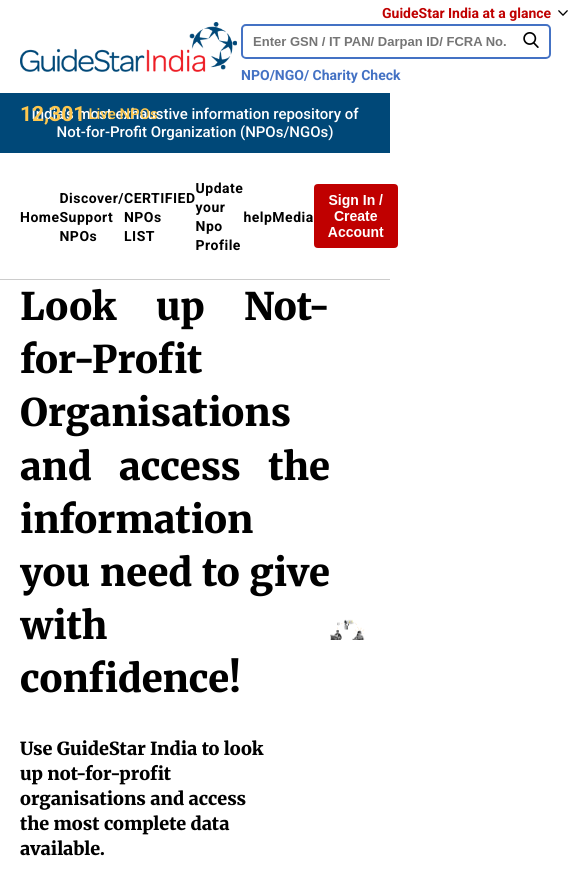
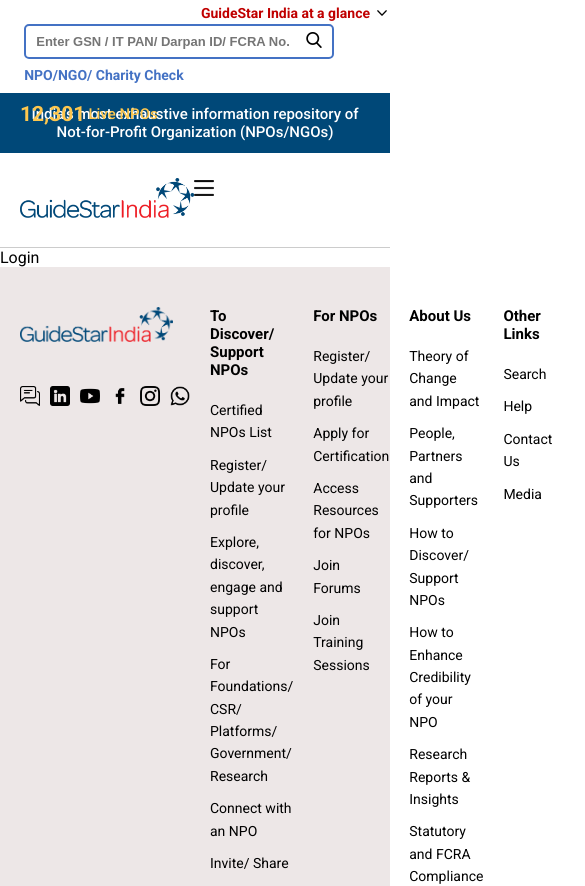
Before and after one commit to viclito/guidestarindia, a React (Vite) app: page /login in a window 390 px wide. Shown: the top 886 px of the page, 585 px wide, since content can reach past the window. Built offline with nearby package versions, Linux system fonts and the light colour scheme.

Commit message:
first initailisation

```diff
--- a/components/navbar/Navbar.jsx
+++ b/components/navbar/Navbar.jsx
@@ -20,7 +20,10 @@ import youtube from '../../src/assets/youtube.png';
 import youtubeblue from '../../src/assets/youtubeblue.png';
 import chat from '../../src/assets/chat.png';
 import chatblue from '../../src/assets/chatblue.png';
+
+import hamburger from '../../src/assets/hamburger.png'
 import {motion , AnimatePresence } from 'framer-motion';
+import { Link } from 'react-router-dom'
 
 const Navbar = () => {
   const [navOpen , setNavOpen] = useState(false)
@@ -150,6 +153,15 @@ const Navbar = () => {
           {/* fouth section  */}
 
           <div className="fourthsec">
+            <div className="mobile">
+              <div className="mobilelogo">
+                <img src={logo} alt="" />
+              </div>
+              <div className="hamburger">
+                <img src={hamburger} alt="" />
+              </div>
+            </div>
+
             <ul>
               <li><a href="">Home</a></li>
               <li><a href="">Discover/ Support NPOs</a></li>
@@ -158,9 +170,25 @@ const Navbar = () => {
               <li><a href="">help</a></li>
               <li><a href="">Media</a></li>
               <button>
-                Sign In / Create Account
+                <Link to="/login">
+                  Sign In / Create Account
+                </Link>
               </button>
             </ul>
+            <div className='mobilemenu'>
+              <ul>
+                <li><a href="">Home</a></li>
+                <li><a href="">Discover/ Support NPOs</a></li>
+                <li><a href="">CERTIFIED NPOs LIST</a></li>
+                <li><a href="">Update your Npo Profile</a></li>
+                <li><a href="">help</a></li>
+                <li><a href="">Media</a></li>
+                <button>
+                  Sign In / Create Account
+                </button>
+              </ul>
+            </div>
+
           </div>
         </div>
     </div>
--- a/components/navbar/navbar.scss
+++ b/components/navbar/navbar.scss
@@ -182,7 +182,55 @@
             padding:25px 20px;
             max-width: 1250px;
             margin: auto;
+            display: flex;
+            justify-content: space-between;
+            align-items: center;
+
+            .mobilelogo{
+                display: none;
+                img{
+                    height: 40px;
+                    width: auto;
+                }
+            }
+            .hamburger{
+                display: none;
+                img{
+                    height: 20px;
+                    width: auto;
+                }
+            }
+            .mobilemenu{
+                display: none;
+                ul{
+
+                    display: flex;
+                    justify-content: space-between;
+                    align-items: center;
+                    flex-direction: column;
+
+                    li{
+                        a{
+                            letter-spacing: .5px;
+                            font-size: 14px;
+                            font-weight: 600;
+                            transition: all .4s;
+                        }
+                    }
+                    button{
+                        padding: 8px 14px;
+                        font-size: 14px;
+                        font-weight: 600;
+                        background-color: #C00000;
+                        border-radius: 4px;
+                        color: white;
+                        border: none;
+                    }
+                }
+            }
+
             ul{
+                width: 100%;
                 display: flex;
                 justify-content: space-between;
                 align-items: center;
@@ -202,6 +250,9 @@
                     border-radius: 4px;
                     color: white;
                     border: none;
+                    a{
+                        color: white;
+                    }
                 }
             }
         }
@@ -211,3 +262,30 @@
     color: #4472C4 !important;
     text-decoration: underline;
 }
+
+@media (max-width:990px) {
+    .navbar{
+        .firstsec{
+            .left{
+                img{
+                    display: none;
+                }
+            }
+        }
+        .fourthsec{
+            .mobilelogo{
+                display: block !important;
+            }
+            ul{
+                display: none !important;
+            }
+            .mobile{
+                display: flex !important;
+            }
+            .hamburger{
+                display: block !important;
+            }
+
+        }
+    }
+}
--- a/index.html
+++ b/index.html
@@ -2,7 +2,7 @@
 <html lang="en">
   <head>
     <meta charset="UTF-8" />
-    <link rel="icon" type="image/svg+xml" href="./public/favicon.ico" />
+    <link rel="icon" type="image/svg+xml" href="./favicon.ico" />
     <meta name="viewport" content="width=device-width, initial-scale=1.0" />
     <title>Guidestar India</title>
     <link rel="preconnect" href="https://fonts.googleapis.com">
--- a/package.json
+++ b/package.json
@@ -15,6 +15,7 @@
     "react": "^18.3.1",
     "react-dom": "^18.3.1",
     "react-query": "^3.39.3",
+    "react-router-dom": "^6.24.0",
     "sass": "^1.77.6"
   },
   "devDependencies": {
--- /dev/null
+++ b/pages/Login.jsx
@@ -0,0 +1,10 @@
+import React from 'react'
+import Layout from '../components/Layout'
+
+const Login = () => {
+  return (
+    <Layout>Login</Layout>
+  )
+}
+
+export default Login
--- a/src/App.jsx
+++ b/src/App.jsx
@@ -1,11 +1,19 @@
+import { BrowserRouter as Router, Route, Routes } from 'react-router-dom';
+import './App.css'
 import Hompage from '../pages/Hompage'
-import './App.css'
+import Login from '../pages/Login';
 
 function App() {
 
   return (
     <>
-      <Hompage/>
+    <Router>
+        <Routes>
+            <Route path="/" element={<Hompage/>}/>
+            <Route path="/login" element={<Login/>}/>
+
+        </Routes>
+    </Router>
     </>
   )
 }
```
Also changed, not shown: src/assets/hamburger.png (added), 1 other file (tests, documents, lock files or other folders).
